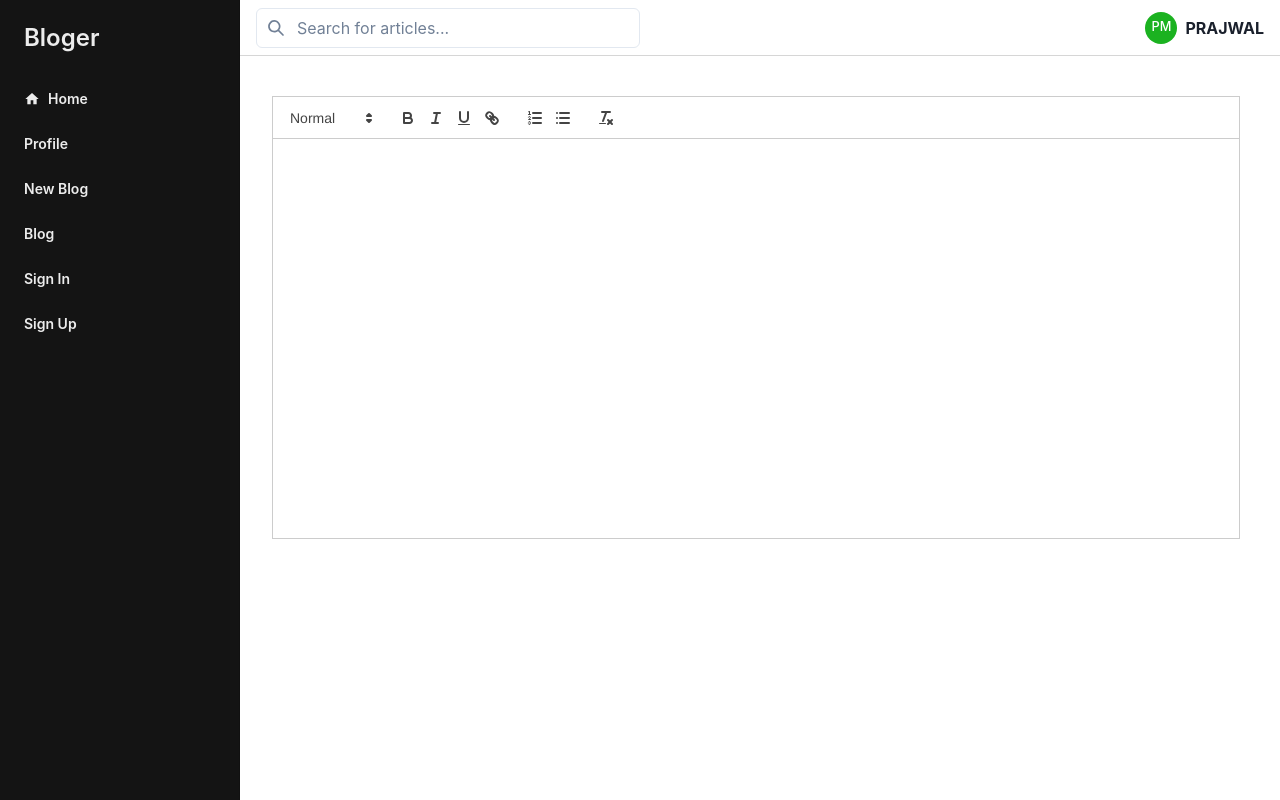
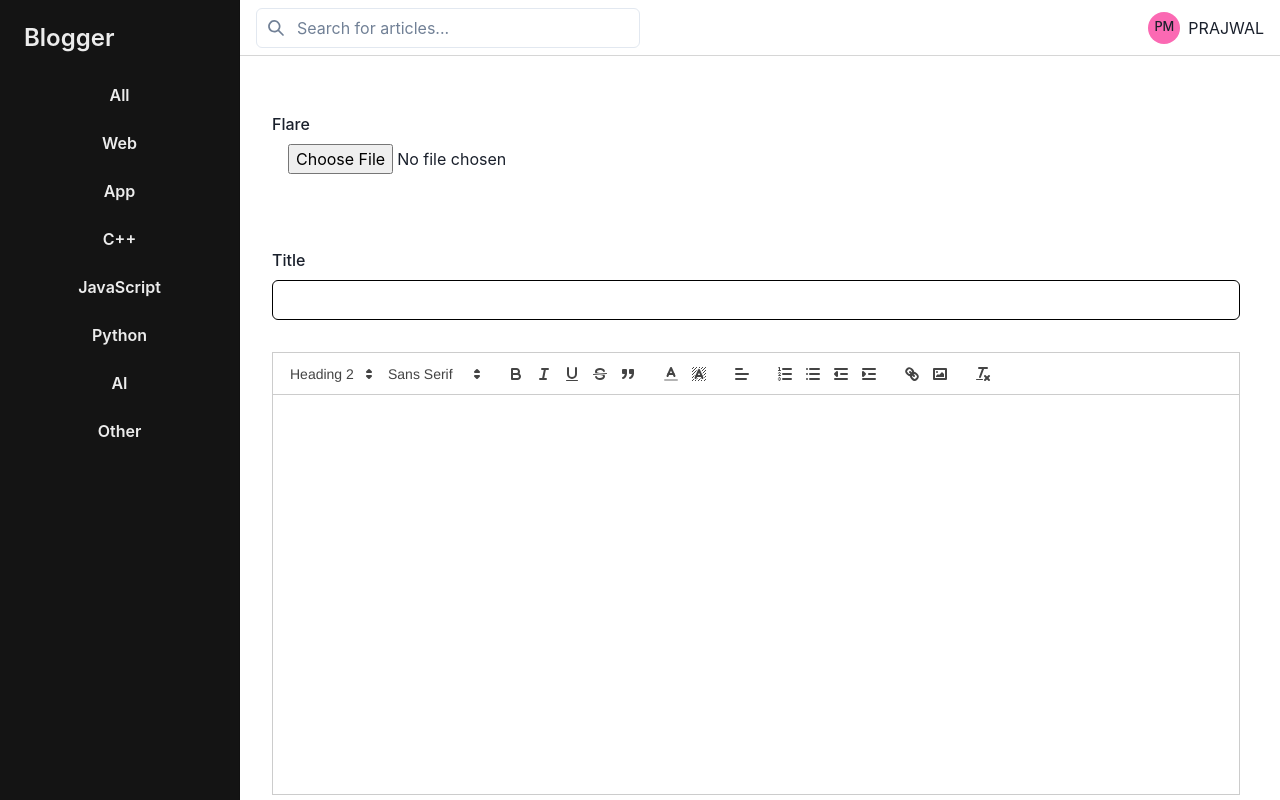
Before and after one commit to prajwalmandlik/blogsite, a React (Vite) app in the folder Frontend/: page /new in a window 1280 px wide. Shown: the top 800 px of the page. Built offline with nearby package versions, Linux system fonts and the light colour scheme.

Commit message:
complete basic UI

```diff
--- a/Frontend/src/App.jsx
+++ b/Frontend/src/App.jsx
@@ -1,4 +1,5 @@
 import { Box } from "@chakra-ui/react";
+import { Toaster } from "react-hot-toast";
 import { BrowserRouter as Router, Routes, Route } from "react-router-dom";
 import "./App.css";
 import Footer from "./layout/Footer";
@@ -26,6 +27,7 @@ function App() {
         </Routes>
         </Box>
         <Footer />
+        <Toaster />
       </Router>
     </>
   );
--- a/Frontend/src/components/BlogCard.jsx
+++ b/Frontend/src/components/BlogCard.jsx
@@ -1,66 +1,138 @@
 import {
   Box,
-  Center,
-  Heading,
+  Flex,
+  Image,
   Text,
+  chakra,
+  SimpleGrid,
+  Button,
   Stack,
   Avatar,
-  useColorModeValue,
-  Image,
-} from '@chakra-ui/react';
+  VStack,
+  HStack,
+} from "@chakra-ui/react";
+import { Link } from "react-router-dom";
 
- const BlogCard = ({img , title, desc}) => {
+const BlogCard = ({ img, title, desc, editor = false }) => {
   return (
-    <Center py={1}>
+    <SimpleGrid
+      columns={[1, 1, 2]}
+      bg="white"
+      _dark={{
+        bg: "gray.800",
+      }}
+      mx={{
+        base: 1,
+        lg: 8,
+      }}
+      display={{
+        lg: "flex",
+      }}
+      maxW={{
+        lg: "5xl",
+      }}
+      shadow={"lg"}
+      rounded={"lg"}
+    >
       <Box
-        maxW={'445px'}
-        w={'full'}
-        bg={useColorModeValue('white', 'gray.900')}
-        boxShadow={'xl'}
-        rounded={'md'}
-        p={6}
-        overflow={'hidden'}>
+        w={{
+          lg: "50%",
+        }}
+        my="auto"
+        mx={{
+          base: "auto",
+          lg: 4,
+        }}
+      >
         <Box
-          h={'170px'}
-          bg={'gray.100'}
-          mt={-6}
-          mx={-6}
-          mb={6}
-          pos={'relative'}>
-          <Image src={img} alt='blog img' />
+          h={{
+            base: 64,
+            lg: 64,
+          }}
+          rounded={{
+            lg: "lg",
+          }}
+          bgSize="cover"
+          bgPosition="center"
+          style={{
+            backgroundImage:
+              "url('https://images.unsplash.com/photo-1593642532400-2682810df593?ixlib=rb-1.2.1&ixid=MXwxMjA3fDF8MHxwaG90by1wYWdlfHx8fGVufDB8fHw%3D&auto=format&fit=crop&w=750&q=80')",
+          }}
+        ></Box>
       </Box>
-        <Stack>
+
+      <Box
+        py={[4, 4, 8]}
+        px={6}
+        maxW={{
+          base: "xl",
+          lg: "5xl",
+        }}
+        w={{
+          lg: "50%",
+        }}
+      >
+        <chakra.h2
+          fontSize={{
+            base: "2xl",
+            md: "3xl",
+          }}
+          color="gray.800"
+          _dark={{
+            color: "white",
+          }}
+          fontWeight="bold"
+        >
+          Build Your New{" "}
+        </chakra.h2>
+
+        <chakra.span
+          fontSize="xs"
+          textTransform="uppercase"
+          color="brand.600"
+          _dark={{
+            color: "brand.400",
+          }}
+        >
+          Product
+        </chakra.span>
+
         <Text
-            color={'green.500'}
-            textTransform={'uppercase'}
-            fontWeight={800}
-            fontSize={'sm'}
-            letterSpacing={1.1}>
-            Blog
+          mt={4}
+          color="gray.600"
+          _dark={{
+            color: "gray.400",
+          }}
+          noOfLines={3}
+        >
+          Lorem, ipsum dolor sit amet consectetur adipisicing elit. Quidem modi
+          reprehenderit vitae exercitationem aliquid dolores ullam temporibus
+          enim expedita aperiam mollitia iure consectetur dicta tenetur,
         </Text>
-          <Heading
-            color={useColorModeValue('gray.700', 'white')}
-            fontSize={'2xl'}
-            fontFamily={'body'}>
-            {title}
-          </Heading>
-          <Text color={'gray.500'}>
-            {desc}
-          </Text>
-        </Stack>
-        <Stack mt={6} direction={'row'} spacing={4} align={'center'}>
+        {editor ? (
+          <>
+            <HStack mt={8}>
+              <Button>Read More</Button>
+              <Button ml={4}>Edit</Button> <Button ml={4}>Delete</Button>
+            </HStack>
+          </>
+        ) : (
+          <>
+            <Stack mt={6} direction={"row"} spacing={4} align={"center"}>
               <Avatar
-            src={'https://avatars0.githubusercontent.com/u/1164541?v=4'}
-            alt={'Author'}
+                src={"https://avatars0.githubusercontent.com/u/1164541?v=4"}
+                alt={"Author"}
               />
-          <Stack direction={'column'} spacing={0} fontSize={'sm'}>
+              <Stack direction={"column"} spacing={0} fontSize={"sm"}>
                 <Text fontWeight={600}>Achim Rolle</Text>
-            <Text color={'gray.500'}>Feb 08, 2021 · 6min read</Text>
+                <Text color={"gray.500"}>Feb 08, 2021 · 6min read</Text>
               </Stack>
             </Stack>
+          </>
+        )}
       </Box>
-    </Center>
+    </SimpleGrid>
   );
-}
+};
 
 export default BlogCard;
--- a/Frontend/src/layout/Header.jsx
+++ b/Frontend/src/layout/Header.jsx
@@ -13,8 +13,14 @@ import {
   Text,
   useDisclosure,
   Icon,
+  Button,
+  Menu,
+  MenuButton,
+  HStack,
+  MenuList,
+  MenuItem,
 } from "@chakra-ui/react";
-import React, { useEffect } from "react";
+import React, { useEffect, useState } from "react";
 import { FaClipboardCheck, FaRss } from "react-icons/fa";
 import { MdHome } from "react-icons/md";
 import { Link, useLocation } from "react-router-dom";
@@ -22,6 +28,7 @@ import { Link, useLocation } from "react-router-dom";
 const Header = () => {
   const sidebar = useDisclosure();
   const { pathname } = useLocation();
+  const [ login , setLogin ] = useState(true);
 
   useEffect(() => {
     window.scrollTo({
@@ -31,21 +38,17 @@ const Header = () => {
   }, [pathname]);
 
   const NavItem = (props) => {
-    const { icon, children, ...rest } = props;
+    const { icon, selected , children, ...rest } = props;
     return (
-      <Flex
-        align="center"
+      <Button
         px="4"
         mx="2"
         rounded="md"
         py="3"
         cursor="pointer"
+        bg="inherit"
         color="whiteAlpha.900"
         _hover={{
-          bg: "whiteAlpha.900",
-          color: "blackAlpha.900",
-        }}
-        _focus={{
           bg: "whiteAlpha.900",
           color: "blackAlpha.900",
         }}
@@ -65,7 +68,7 @@ const Header = () => {
           />
         )}
         {children}
-      </Flex>
+      </Button>
     );
   };
 
@@ -88,14 +91,16 @@ const Header = () => {
     >
       <Flex px="4" py="5" align="center">
         {/* <Logo /> */}
+        <Link to="/">
         <Text
           fontSize="2xl"
           ml="2"
           color="whiteAlpha.900"
           fontWeight="semibold"
         >
-          Bloger
+          Blogger
         </Text>
+        </Link>
       </Flex>
       <Flex
         direction="column"
@@ -103,13 +108,16 @@ const Header = () => {
         fontSize="sm"
         color="gray.600"
         aria-label="Main Navigation"
+        gap="2"
       >
-        <Link to="/"><NavItem icon={MdHome}>Home</NavItem></Link>
-        <Link to="/profile"><NavItem >Profile</NavItem></Link>
-        <Link to="/new"><NavItem >New Blog</NavItem></Link>
-        <Link to="/blog/1"><NavItem >Blog</NavItem></Link>
-        <Link to="/signIn"><NavItem >Sign In</NavItem></Link>
-        <Link to="/signUp"><NavItem >Sign Up</NavItem></Link>
+        <NavItem>All</NavItem>
+        <NavItem>Web</NavItem>
+        <NavItem>App</NavItem>
+        <NavItem>C++</NavItem>
+        <NavItem>JavaScript</NavItem>
+        <NavItem>Python</NavItem>
+        <NavItem>AI</NavItem>
+        <NavItem>Other</NavItem>
       </Flex>
     </Box>
   );
@@ -169,9 +177,10 @@ const Header = () => {
             onClick={sidebar.onOpen}
             icon={<HamburgerIcon />}
             size="md"
-            _focus={{ bg: "inherit" }}
-            _active={{ bg: "inherit" }}
-            _hover={{ bg: "inherit" }}
+            _focus={{ bg: "white" }}
+            _active={{ bg: "white" }}
+            _hover={{ bg: "white" }}
+            bg="white"
           />
           <InputGroup
             maxW={96}
@@ -186,14 +195,46 @@ const Header = () => {
             <Input placeholder="Search for articles..." />
           </InputGroup>
 
-          <Flex align="center" gap={2}>
-            <Avatar ml="4" size="sm" name="prajwal Mandlik" cursor="pointer" />
-            <Text fontWeight={"700"}>PRAJWAL</Text>
-          </Flex>
+          <Box>
+                {login ? (
+                  <User name={"Prajwal Mandlik"} logOut={""} />
+                ) : (
+                  <>
+                    <Link to={`/signIn`}>
+                      <Button variant="outline" colorScheme="blue">
+                        Sign In
+                      </Button>
+                    </Link>
+                  </>
+                )}
+              </Box>
         </Flex>
       </Box>
     </Box>
   );
 };
 
+const User = ({ name, logOut }) => {
+  const firstName = name.split(" ")[0];
+
+  return (
+    <>
+      <Menu>
+        <MenuButton>
+          <HStack>
+            <Avatar size="sm" name={name} />
+            <Text>{firstName.toUpperCase()}</Text>
+          </HStack>
+        </MenuButton>
+        <MenuList  minW={"120px"}>
+          <Link to={`/profile`}>
+            <MenuItem>Profile</MenuItem>
+          </Link>
+          <MenuItem onClick={logOut}>Log out</MenuItem>
+        </MenuList>
+      </Menu>
+    </>
+  );
+};
+
 export default Header;
--- a/Frontend/src/pages/Home.jsx
+++ b/Frontend/src/pages/Home.jsx
@@ -8,7 +8,7 @@ const Home = () => {
   return (
     <>
       <Img />
-      <SimpleGrid columns={[1,1,1,2,3]} mt={6}  marginRight={[4, "auto",5]} gap={5} >
+      <SimpleGrid columns={1} mt={6}  marginRight={[4, "auto",5]} gap={5} >
         {BlogData.map((element,index) => {
           return (
             <>
--- a/Frontend/src/pages/SetNewBlog.jsx
+++ b/Frontend/src/pages/SetNewBlog.jsx
@@ -1,13 +1,77 @@
-import { Box } from "@chakra-ui/react";
-import React from "react";
+import {
+  Box,
+  Divider,
+  FormControl,
+  FormLabel,
+  Img,
+  Input,
+  Text,
+} from "@chakra-ui/react";
+import React, { useState } from "react";
 import ReactQuill from "react-quill";
 import "react-quill/dist/quill.snow.css";
 
 const SetNewBlog = () => {
+  const [img, setImg] = useState();
+
+  const modules = {
+    toolbar: [
+      [{ header: [2, 3, 4, 5, 6] }, { font: [] }],
+      ["bold", "italic", "underline", "strike", "blockquote"],
+      [{ color: [] }, { background: [] }],
+      [{ align: [] }],
+      [
+        { list: "ordered" },
+        { list: "bullet" },
+        { indent: "-1" },
+        { indent: "+1" },
+      ],
+      ["link", "image"],
+      ["clean"],
+    ],
+  };
+
   return (
     <>
-    <Box m={10} ml={0} minH={"100vh"}>
-      <ReactQuill theme="snow" className={"text-editor"} />
+      <Box m={10} ml={0} minH={"100vh"}>
+        <form>
+          <FormControl py={4}>
+            <FormLabel>Flare</FormLabel>
+            <Input
+              border={"none"}
+              type="file"
+              accept="image/*"
+              onChange={(e) => setImg(e.target.files[0])}
+            />
+            <Box py={4}>
+              {img && (
+                <Img
+                  src={URL.createObjectURL(img)}
+                  alt="blog img"
+                  objectFit={"contain"}
+                  h={"30vh"}
+                />
+              )}
+            </Box>
+          </FormControl>
+
+          <FormControl py={4}>
+            <FormLabel>Title</FormLabel>
+            <Input type="text" border={"1px black solid"} />
+          </FormControl>
+
+          <FormControl py={4} >
+            <ReactQuill
+              theme="snow"
+              className={"text-editor"}
+              modules={modules}
+            />
+          </FormControl>
+
+          <FormControl py={4}>
+            <Input type="submit"  border={"1px black solid"} />
+          </FormControl>
+        </form>
       </Box>
     </>
   );
--- a/Frontend/src/pages/SignIn.jsx
+++ b/Frontend/src/pages/SignIn.jsx
@@ -20,7 +20,7 @@ const SingIn = () => {
       minH={"90vh"}
       align={["center", "center", "start"]}
       justify={"center"}
-      bg={useColorModeValue("gray.50", "gray.800")}
+      // bg={useColorModeValue("gray.50", "gray.800")}
     >
       <Stack spacing={8} mx={"auto"} maxW={"lg"} py={12} px={6}>
         <Stack align={"center"}>
--- a/Frontend/src/pages/SignUp.jsx
+++ b/Frontend/src/pages/SignUp.jsx
@@ -26,7 +26,7 @@ const SignUp = () => {
       minH={"90vh"}
       align={["center", "center", "start"]}
       justify={"center"}
-      bg={useColorModeValue("gray.50", "gray.800")}
+      // bg={useColorModeValue("gray.50", "gray.800")}
     >
       <Stack spacing={8} mx={"auto"} maxW={"lg"} py={12} px={6}>
         <Stack align={"center"}>
```
Also changed, not shown: Frontend/src/pages/Profile.jsx (+17 -31 lines). Lines whose indentation alone changed are shown as unchanged.
